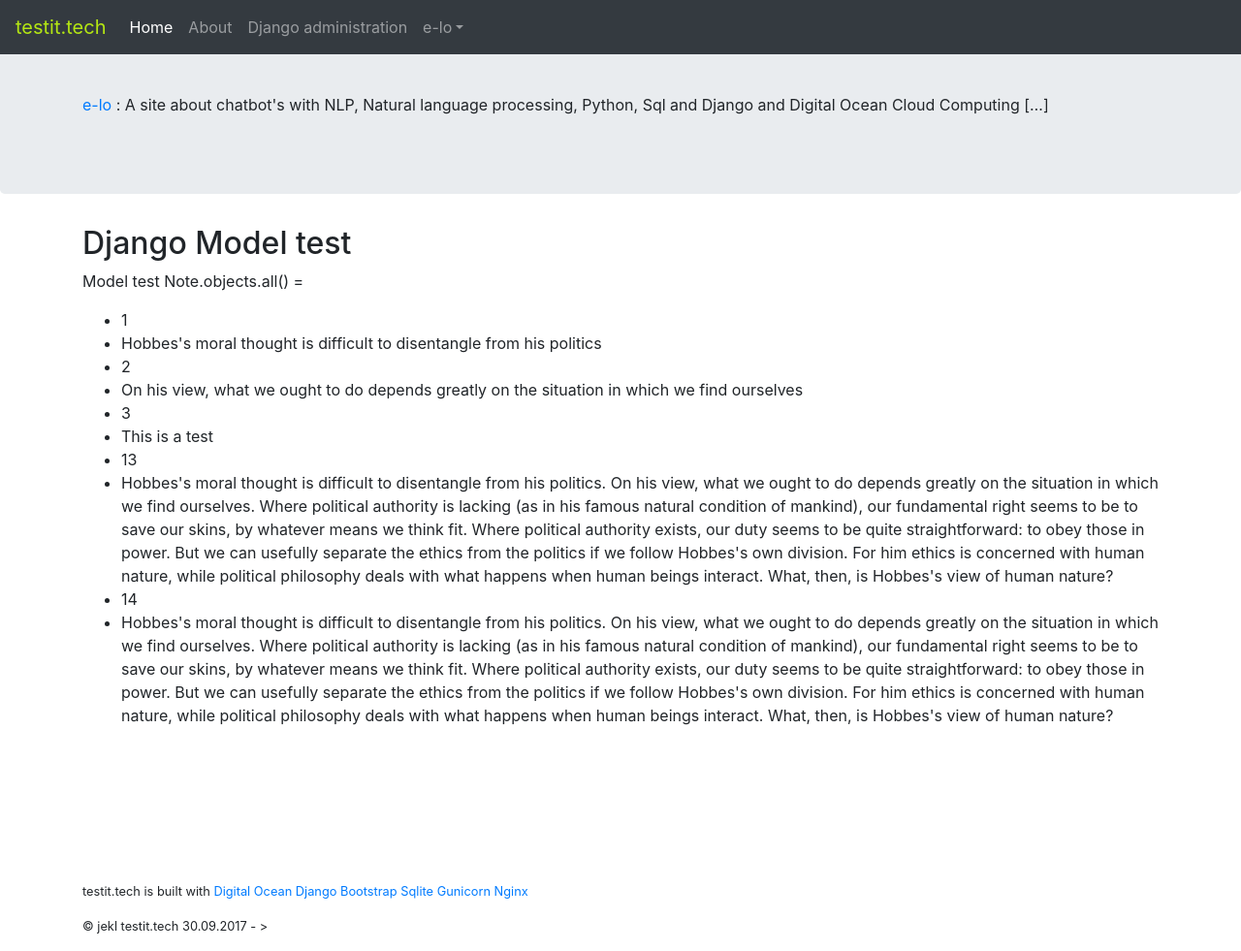
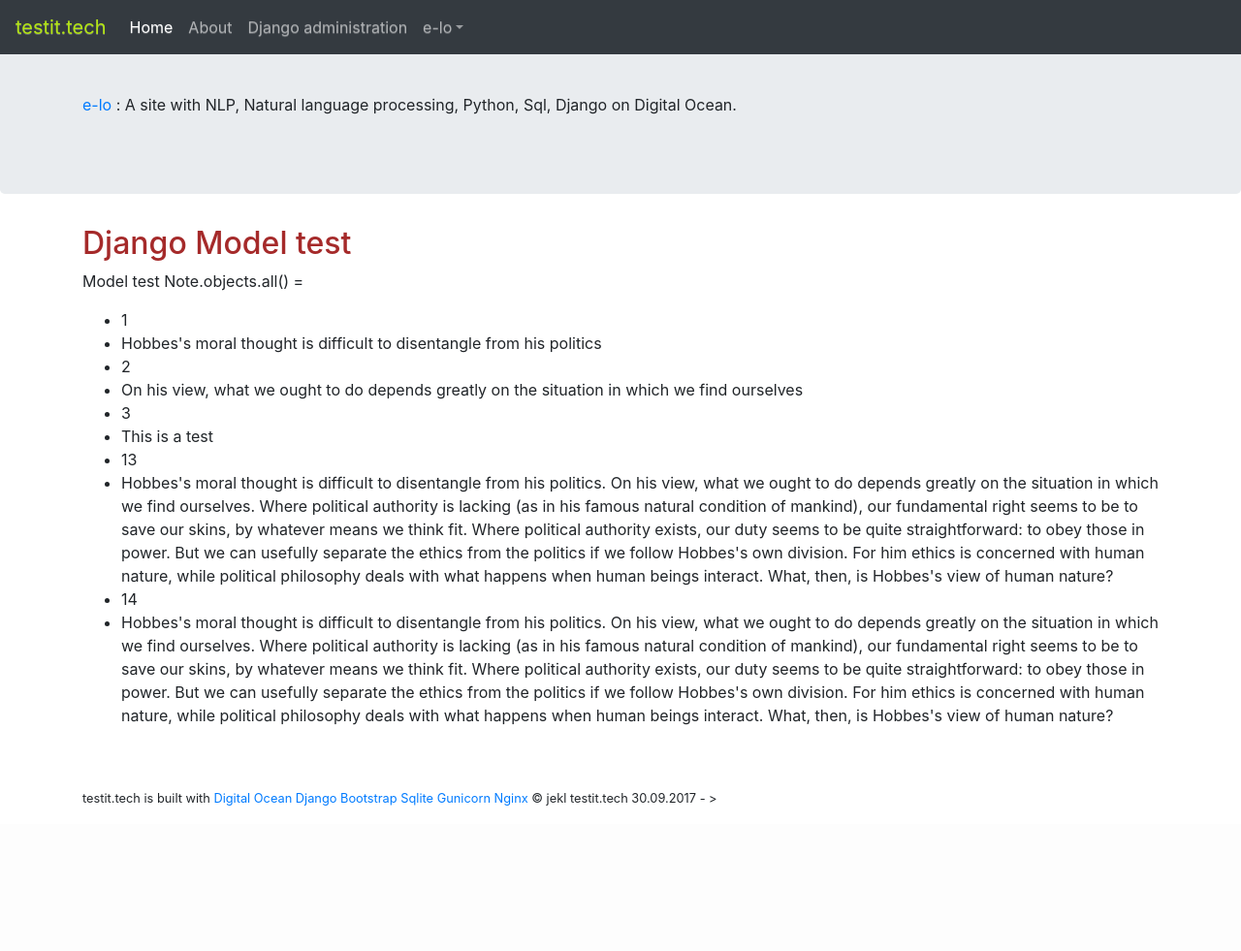
Before and after one commit to spawnmarvel/e-loweb, a Django app: page / in a window 1280 px wide. Shown: the whole page at 97% size. After the commit the page ends 831 px from the top, so only its background shows below. Run offline with Django 3.2, Linux system fonts and the light colour scheme; data comes from the database, SQL or seed files in the repository; both versions use the stored data as it was after the commit; some libraries are stand-ins or nearby versions.

Commit message:
migrate static

```diff
--- a/elo/static/elo/style.css
+++ b/elo/static/elo/style.css
@@ -1,4 +1,11 @@
-
-h1 {
+h2 {
     color: brown
 }
+
+
+.jumbotron {
+    /*background-color: bisque*/
+}
+.container {
+    /*background-color: aquamarine*/
+}
--- a/elo/templates/elo/base.html
+++ b/elo/templates/elo/base.html
@@ -6,16 +6,19 @@
     <meta name="viewport" content="width=device-width, initial-scale=1, shrink-to-fit=no">
     <meta name="description" content="">
     <meta name="author" content="">
-    <link rel="icon" href="../../../../favicon.ico">
+
 
     <title>{% block title %}testit.tech{% endblock %}</title>
 
     <!-- Bootstrap core CSS -->
     <link rel="stylesheet" href="https://stackpath.bootstrapcdn.com/bootstrap/4.1.3/css/bootstrap.min.css" integrity="sha384-MCw98/SFnGE8fJT3GXwEOngsV7Zt27NXFoaoApmYm81iuXoPkFOJwJ8ERdknLPMO"
         crossorigin="anonymous">
+    <link rel="stylesheet" href="https://maxcdn.bootstrapcdn.com/bootstrap/3.3.1/css/bootstrap-theme.min.css">
 
     <!-- Custom styles for this template -->
-    <link href="jumbotron.css" rel="stylesheet"> {% load static %}
+
+    {% load static %}
+
     <link rel="stylesheet" type="text/css" href="{% static 'elo/style.css' %}">
 </head>
 
@@ -41,8 +44,8 @@
                     <a class="nav-link" href="about">About</a>
                 </li>
                 <li class="nav-item">
-                        <a class="nav-link" href="admin" target="_blank">Django administration</a>
-                    </li>
+                    <a class="nav-link" href="admin" target="_blank">Django administration</a>
+                </li>
                 <li class="nav-item dropdown">
                     <a class="nav-link dropdown-toggle" href="#" id="dropdown01" data-toggle="dropdown" aria-haspopup="true" aria-expanded="false">e-lo</a>
                     <div class="dropdown-menu" aria-labelledby="dropdown01">
@@ -64,45 +67,38 @@
                 <h1 class="display-3"></h1>
                 <br>
                 <p>
-                    <a href="https://follow-e-lo.com/" target="_blank">e-lo</a> : A site about chatbot's with NLP, Natural language processing, Python, Sql and Django and Digital
-                    Ocean Cloud Computing […]</p>
+                    <a href="https://follow-e-lo.com/" target="_blank">e-lo</a> : A site with NLP, Natural language processing, Python, Sql, Django on Digital Ocean.
+                </p>
             </div>
         </div>
 
         <div class="container">
-
             <!-- content from other html-->
             {% block content %} {% endblock %}
             <!-- content from other html-->
 
         </div>
-
-
-
-        </div>
-        <!-- /container -->
-
+         <!--<footer class="container">-->
     </main>
     <br>
     <br>
-    <br>
-    <br>
-    <br>
-    <br>
     <footer class="container">
-        <small>
 
+            <small>
             <p> testit.tech is built with
                 <a href="https://www.digitalocean.com/" target="_blank">Digital Ocean</a>
                 <a href="https://www.djangoproject.com/" target="_blank">Django</a>
                 <a href="https://getbootstrap.com/" target="_blank">Bootstrap</a>
                 <a href="https://www.sqlite.org/" target="_blank">Sqlite</a>
                 <a href="http://gunicorn.org/" target="_blank">Gunicorn</a>
-                <A href="https://www.nginx.com/resources/wiki/" target="_blank">Nginx</a>
-            </p>
-            <p>&copy; jekl testit.tech 30.09.2017 - ></p>
+                <a href="https://www.nginx.com/resources/wiki/" target="_blank">Nginx</a>
+
+            &copy; jekl testit.tech 30.09.2017 - ></p>
         </small>
+
     </footer>
+
+
 
     <!-- Bootstrap core JavaScript
     ================================================== -->
```
Also changed, not shown: db.sqlite3.
